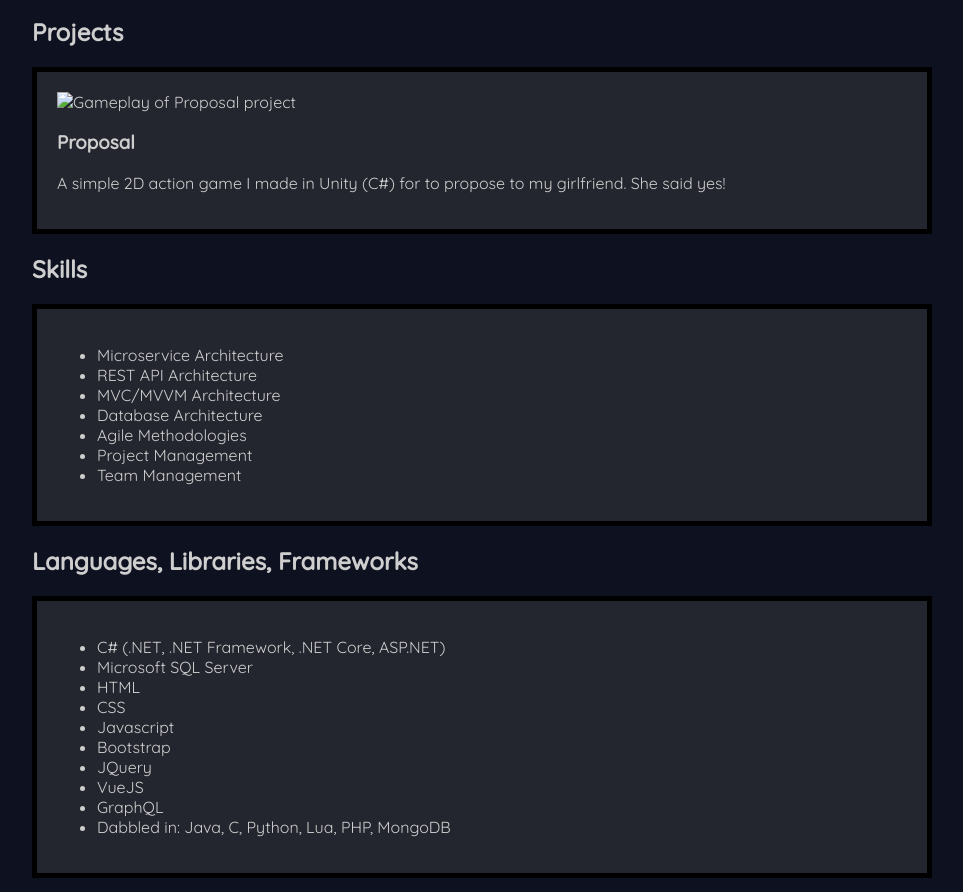
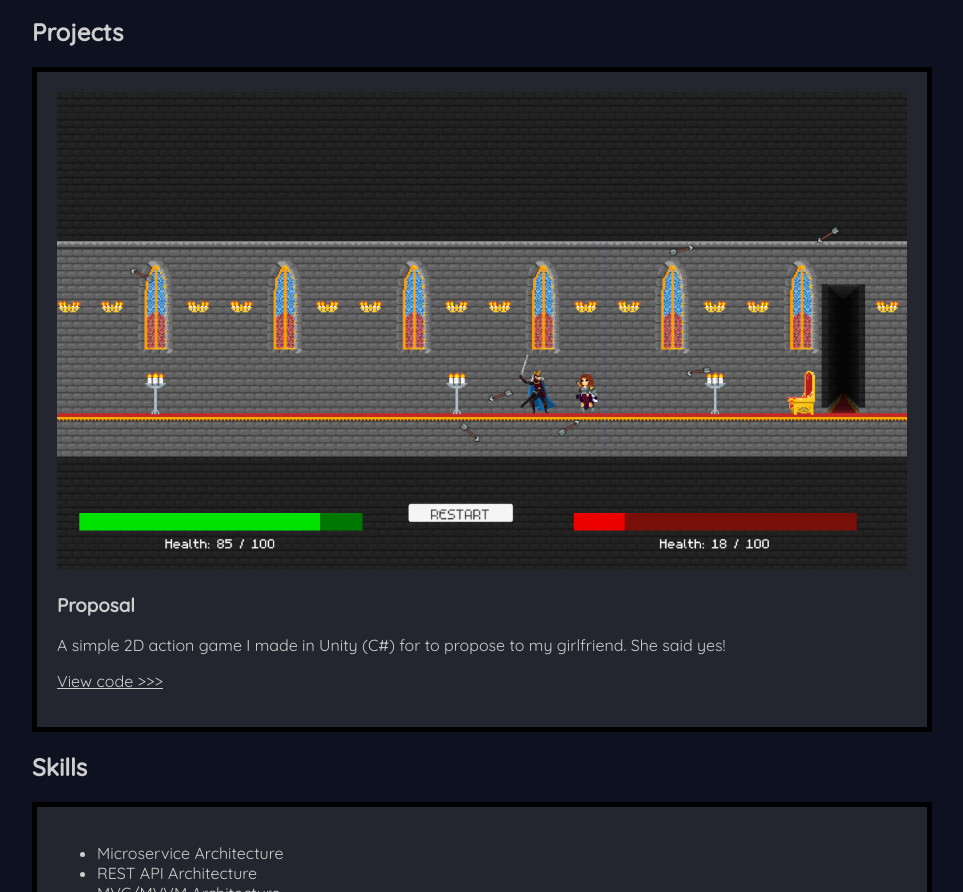
Before and after one commit to zbatoczki/zbatoczki.github.io, a plain HTML site: page index.html in a window 1280 px wide. Shown: the part 1274-2166 px from the top of the page, without its empty margins (158-1121 px from the left). Drawn offline with Linux system fonts and the light colour scheme.

Commit message:
Added image and link for game project

```diff
--- a/css/main.css
+++ b/css/main.css
@@ -40,3 +40,8 @@ section{
   margin-bottom: 20px;
   background-color: #24262f;
 }
+
+img{
+  max-width: 100%;
+  height: 50%;
+}
--- a/index.html
+++ b/index.html
@@ -68,9 +68,10 @@
 
         <h2>Projects</h2>
         <section>
-            <img src="" alt="Gameplay of Proposal project" />
+            <img src="img/game.jpg" alt="Gameplay of Proposal project" />
             <h3>Proposal</h3>
             <p>A simple 2D action game I made in Unity (C#) for to propose to my girlfriend. She said yes!</p>
+            <p><a href="https://github.com/zbatoczki/Proposal" target="_parent">View code >>></a></p>
         </section>
 
         <h2>Skills</h2>
```
Also changed, not shown: img/game.jpg (added).
